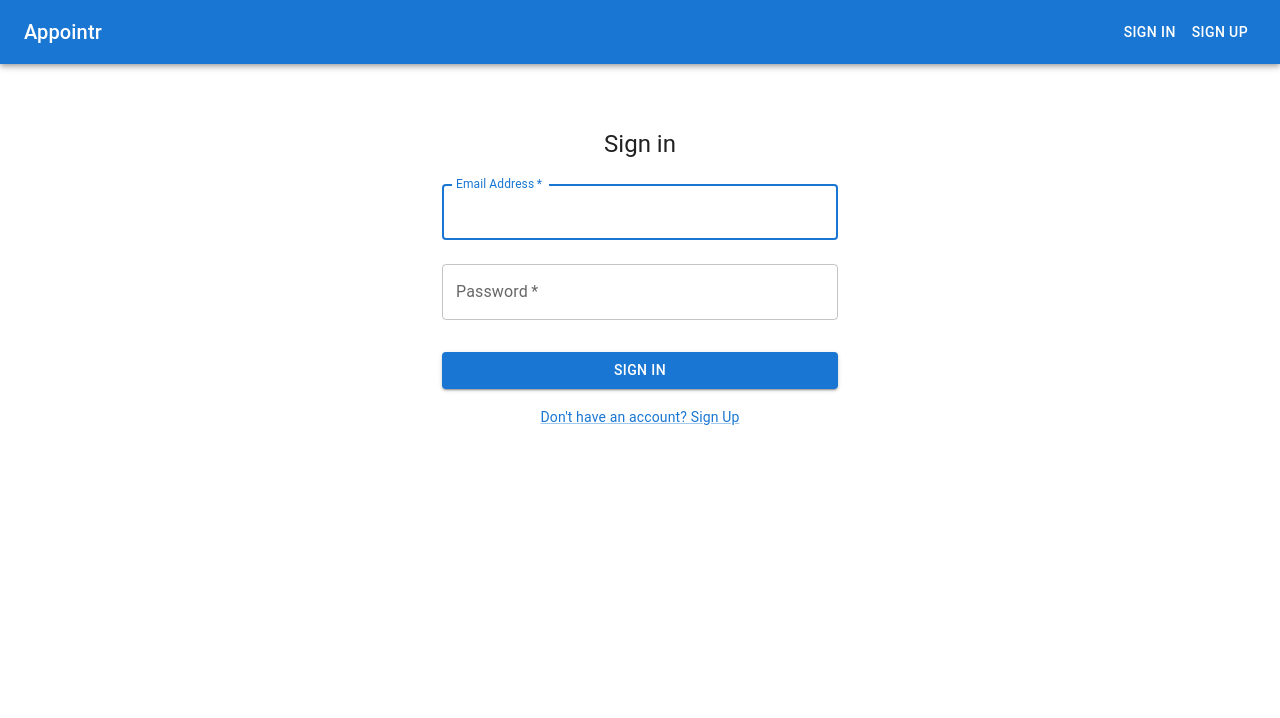
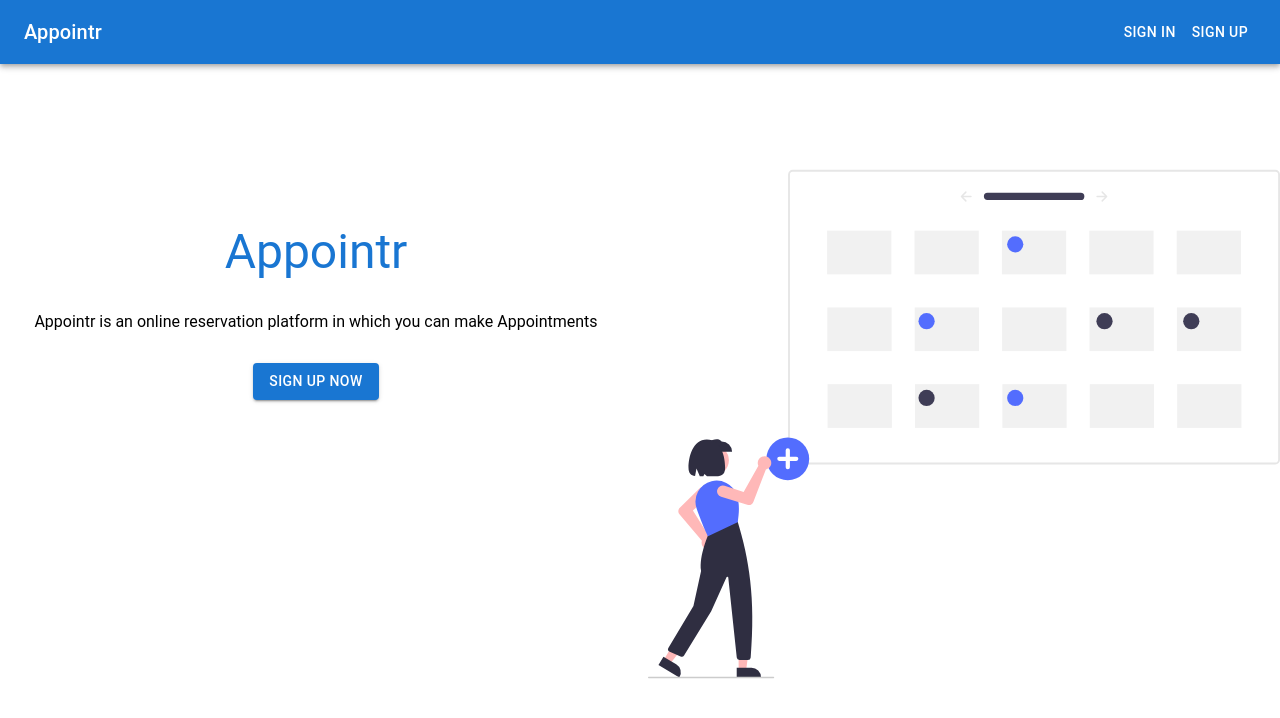
Before and after one commit to boringslav/appointr-fe, a React (Create React App) app: page / in a window 1280 px wide. Before the commit this address led to /sign-in. Shown: the top 718 px of the page. Built offline with nearby package versions, Linux system fonts and the light colour scheme.

Commit message:
Create Home Page

```diff
--- a/src/App.jsx
+++ b/src/App.jsx
@@ -30,18 +30,18 @@ function App() {
                     <BrowserRouter>
                         <Navbar/>
                         <Routes>
-                            <Route index element={user ? <Home/> : <Navigate to="/sign-in"/>}/>
+                            <Route index element={<Home/>}/>
                             <Route path="bookings">
-                                <Route index element={user ? <Bookings/> : <Navigate to="/sign-in"/>}/>
-                                <Route path=":bookingId" element={user ? <Booking/> : <Navigate to="/sign-in"/>}/>
-                                <Route path="new" element={user ? <CreateBooking/> : <Navigate to="/sign-in"/>}/>
+                                <Route index element={user ? <Bookings/> : <Navigate to="/"/>}/>
+                                <Route path=":bookingId" element={user ? <Booking/> : <Navigate to="/"/>}/>
+                                <Route path="new" element={user ? <CreateBooking/> : <Navigate to="/"/>}/>
                                 <Route path="edit/:bookingId"
-                                       element={user ? <EditBooking/> : <Navigate to="/sign-in"/>}/>
+                                       element={user ? <EditBooking/> : <Navigate to="/"/>}/>
                             </Route>
-                            <Route path="chat" element={user ? <Chat/> : <Navigate to="/sign-in"/>}/>
+                            <Route path="chat" element={user ? <Chat/> : <Navigate to="/"/>}/>
                             <Route path="users">
-                                <Route index element={user ? <Users/> : <Navigate to="/sign-in"/>}/>
-                                <Route path=":userId" element={user ? <User/> : <Navigate to="/sign-in"/>}/>
+                                <Route index element={user ? <Users/> : <Navigate to="/"/>}/>
+                                <Route path=":userId" element={user ? <User/> : <Navigate to="/"/>}/>
                             </Route>
                             <Route path="sign-in" element={<SignIn/>}/>
                             <Route path="sign-up" element={<SignUp/>}/>
--- a/src/components/Navbar/NavbarLoggedIn/NavbarLoggedIn.jsx
+++ b/src/components/Navbar/NavbarLoggedIn/NavbarLoggedIn.jsx
@@ -10,6 +10,7 @@ const NavbarLoggedIn = () => {
     const logout = (e) => {
         e.preventDefault();
         setUser(null);
+
     }
     return (
         <Box sx={{ flexGrow: 1 }}>
--- a/src/components/Navbar/NavbarNotLoggedIn/NavbarNotLoggedIn.jsx
+++ b/src/components/Navbar/NavbarNotLoggedIn/NavbarNotLoggedIn.jsx
@@ -1,13 +1,16 @@
 import Box from "@mui/material/Box";
 import {AppBar, Button, Toolbar, Typography} from "@mui/material";
 import StyledLink from "../StyledLink/StyledLink";
+
 const NavbarNotLoggedIn = () => {
     return (
-        <Box sx={{ flexGrow: 1 }}>
+        <Box sx={{flexGrow: 1}}>
             <AppBar position="static">
                 <Toolbar>
-                    <Typography variant="h6" component="div" sx={{ flexGrow: 1 }}>
-                        Appointr
+                    <Typography variant="h6" component="div" sx={{flexGrow: 1}}>
+                        <StyledLink to="/" >
+                            Appointr
+                        </StyledLink>
                     </Typography>
                     <StyledLink to='/sign-in'>
                         <Button color="inherit">Sign In</Button>
--- a/src/pages/Chat/Chat.jsx
+++ b/src/pages/Chat/Chat.jsx
@@ -26,7 +26,6 @@ const Chat = () => {
         stompClient.connect({Authorization: user.access_token}, onConnected);
         setStompClient(stompClient);
     }, [])
-
     const onConnected = () => {
         stompClient.subscribe('/topic/chatroom', onMessageReceived);
         setUserData({...userData, connected: true});
--- a/src/pages/Home/Home.jsx
+++ b/src/pages/Home/Home.jsx
@@ -1,9 +1,62 @@
 import React, {useContext} from "react";
 import UserContext from "../../context/UserContext";
+import landingImage from "./homeImage.svg";
+import Grid from "@mui/material/Grid";
+import {styled} from "@mui/system";
+import Box from "@mui/material/Box";
+import Typography from "@mui/material/Typography";
+import Button from "@mui/material/Button";
+import {NavLink} from "react-router-dom";
+
 
 function Home() {
-  const {user, setUser} = useContext(UserContext);
-  return <pre>{JSON.stringify(user)}</pre>;
+    const {user, setUser} = useContext(UserContext);
+    return (
+        <>
+            <Grid container spacing={2}>
+                <Grid item xs={6}>
+                    <Box sx={{
+                        marginTop: "10rem",
+                    }}>
+                        <Typography variant="h3" color="primary" component="h1"
+                                    sx={{
+                                        textAlign: "center",
+                                        paddingBottom: "2rem"
+                                    }}
+                        >Appointr</Typography>
+                        <Typography variant="p" component="p" color=""
+                                    sx={{
+                                        textAlign: "center",
+                                    }}
+                        >Appointr is an online reservation platform in
+                            which you can make Appointments</Typography>
+                    </Box>
+                    <Box sx={{
+                        marginTop: "2rem",
+                        display:"flex",
+                        alignItems: "center",
+                        justifyContent: "center"
+                    }}>
+                        <NavLink to="/sign-in">
+                            <Button variant="contained">
+                                Sign Up Now
+                            </Button>
+                        </NavLink>
+
+                    </Box>
+
+                </Grid>
+                <Grid item xs={6}>
+                    <Box sx={{
+                        marginTop: "5rem",
+                        height: "70vh",
+                    }}>
+                        <img src={landingImage} style={{height: "100%", width: "100%"}} alt="calendar image"/>
+                    </Box>
+                </Grid>
+
+            </Grid>
+        </>)
 }
 
 export default Home;
```
Also changed, not shown: src/pages/Home/homeImage.svg (added).
